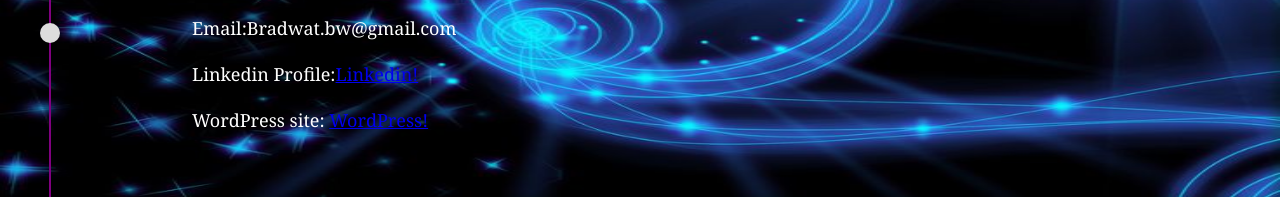
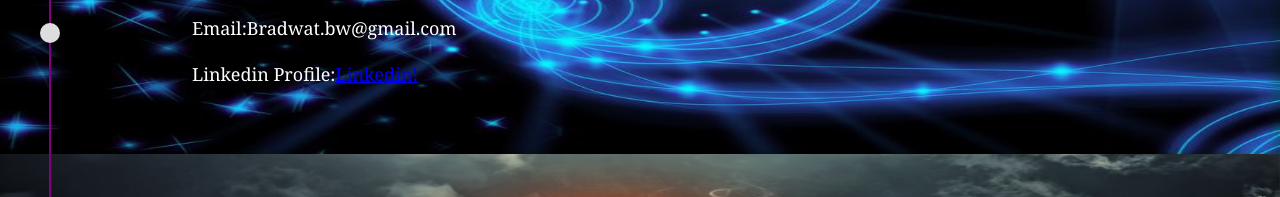
Before and after one commit to bradwat/bradwat.github.io, a plain HTML site: page index.html in a window 1280 px wide. Shown: the part 184-381 px from the top of the page. Drawn offline with nearby package versions, Linux system fonts and the light colour scheme.

Commit message:
deleted wordpress link

```diff
--- a/index.html
+++ b/index.html
@@ -64,7 +64,7 @@
       <h3>Contact</h3>
 <p>Email:Bradwat.bw@gmail.com</p>
   <p>Linkedin Profile:<a href="https://www.linkedin.com/in/brad-watson-13972b126">Linkedin!</a></p>
-  <p>  WordPress site: <a href="https://www.wbwatsonblog.wordpress.com">WordPress!</a></p>
+
     </div>
   </section>
   <section id="two" data-anchor="two" class="page-block">
```
